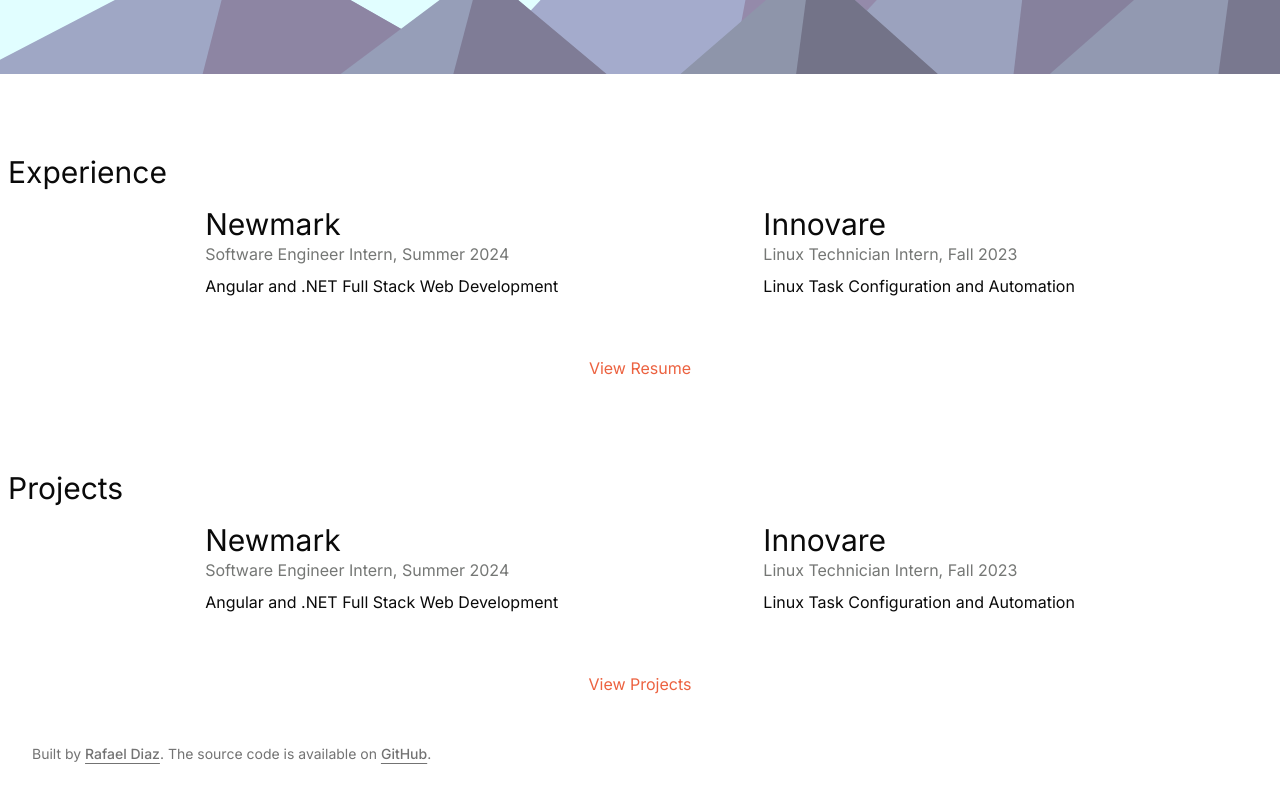
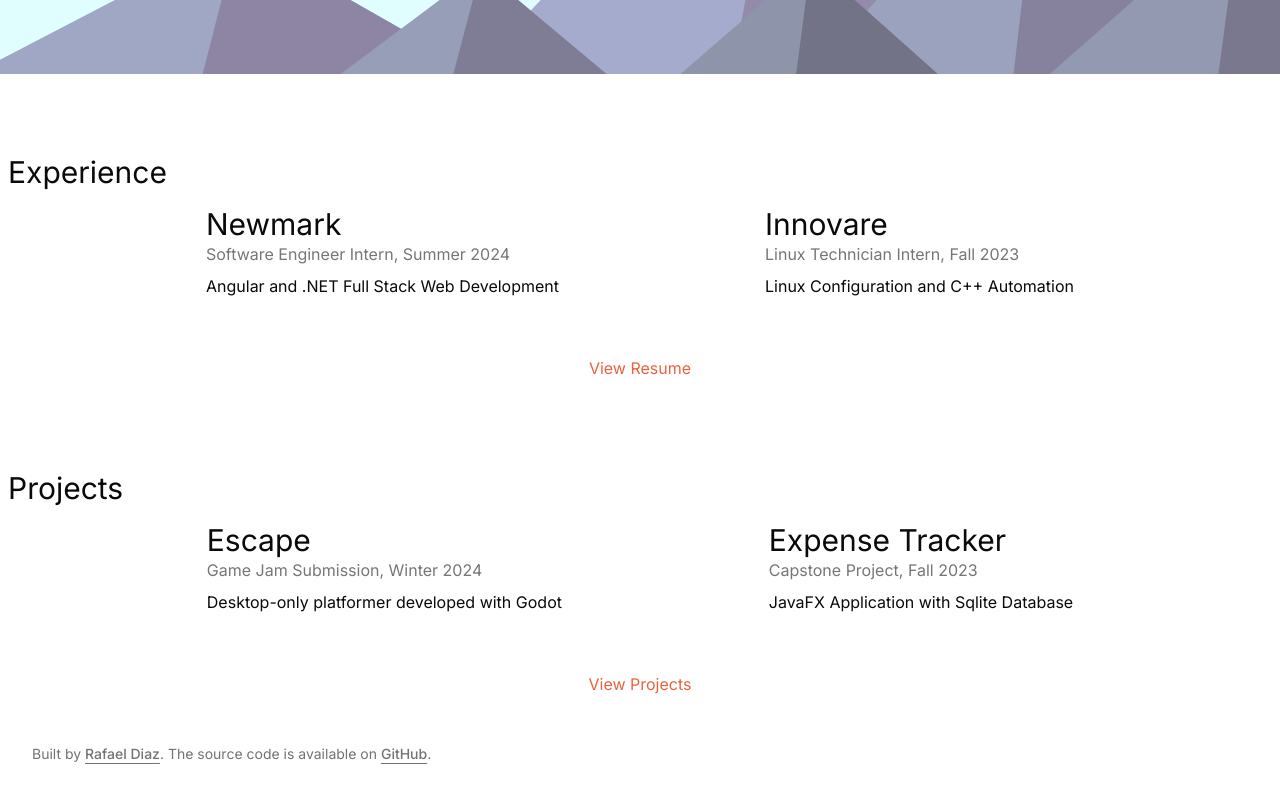
Before and after one commit to availe/Personal-Website-V2, a Next.js app: page / in a window 1280 px wide. Shown: the part 774-1574 px from the top of the page. Built offline with nearby package versions, Linux system fonts and the light colour scheme.

Commit message:
home page finished

```diff
--- a/src/app/page.tsx
+++ b/src/app/page.tsx
@@ -14,18 +14,35 @@
 
 const experiences = [
   {
-    companyLink: "https://www.nmrk.com",
-    companyName: "Newmark",
+    link: "https://www.nmrk.com",
+    name: "Newmark",
     role: "Software Engineer Intern",
     period: "Summer 2024",
     description: "Angular and .NET Full Stack Web Development",
   },
   {
-    companyLink: "https://www.innovare.pe",
-    companyName: "Innovare",
+    link: "https://www.innovare.pe",
+    name: "Innovare",
     role: "Linux Technician Intern",
     period: "Fall 2023",
-    description: "Linux Task Configuration and Automation",
+    description: "Linux Configuration and C++ Automation",
+  },
+];
+
+const projects = [
+  {
+    link: "https://www.nmrk.com",
+    name: "Escape",
+    role: "Game Jam Submission",
+    period: "Winter 2024",
+    description: "Desktop-only platformer developed with Godot",
+  },
+  {
+    link: "https://github.com/availe/Expense-Tracker",
+    name: "Expense Tracker",
+    role: "Capstone Project",
+    period: "Fall 2023",
+    description: "JavaFX Application with Sqlite Database",
   },
 ];
 
@@ -41,7 +58,7 @@
           stringLink="/resume"
         />
         <SectionEntry
-          experiences={experiences}
+          experiences={projects}
           title="Projects"
           stringDesc="View Projects"
           stringLink="/projects"
--- a/src/components/home/section-entry.tsx
+++ b/src/components/home/section-entry.tsx
@@ -2,8 +2,8 @@
 import ExperienceEntry from "./experience-entry";
 
 interface Experience {
-  companyLink: string;
-  companyName: string;
+  link: string;
+  name: string;
   role: string;
   period: string;
   description: string;
@@ -30,8 +30,8 @@
         {experiences.map((exp, index) => (
           <ExperienceEntry
             key={index}
-            companyLink={exp.companyLink}
-            companyName={exp.companyName}
+            companyLink={exp.link}
+            companyName={exp.name}
             role={exp.role}
             period={exp.period}
             description={exp.description}
```
